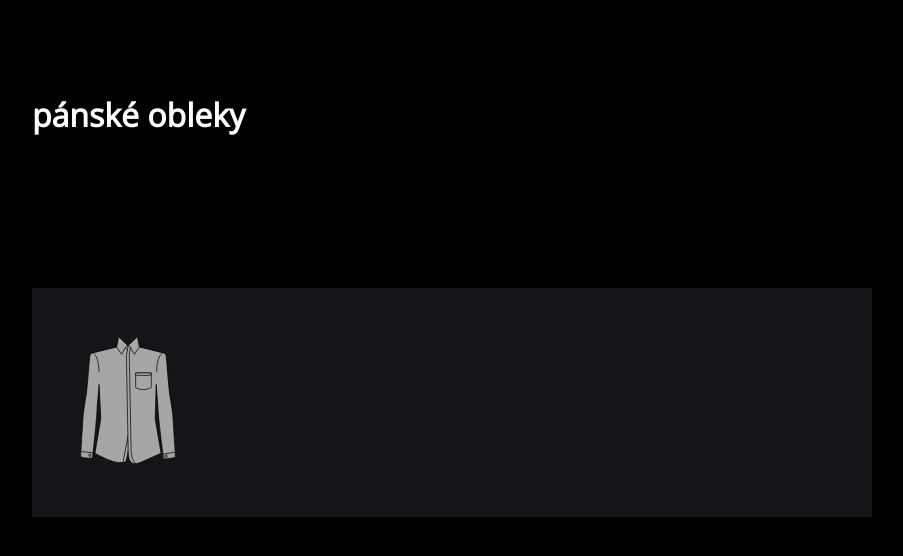
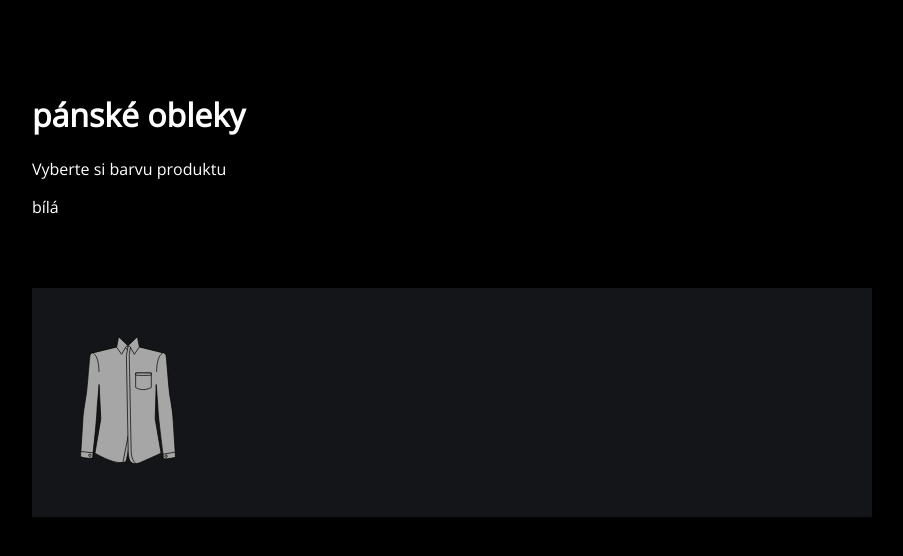
Before and after one commit to Lucie-git/cviceni-panske-obleky, a plain HTML site: page index.html in a window 1280 px wide. Shown: the whole page, without its empty margins (188-1091 px from the left). Drawn offline with nearby package versions, Linux system fonts and the light colour scheme.

Commit message:
Ukázka výběru barev.

```diff
--- a/index.html
+++ b/index.html
@@ -16,6 +16,13 @@
           <span>pánské</span>
           <span>obleky</span>
         </h1>
+        <p>Vyberte si barvu produktu</p>
+        <div class="choose-colors">
+          <div class="color-option">
+            <div class="color-option__box"></div>
+            <p class="color-option__name">bílá</p>
+          </div>
+        </div>
       </div>
     </header>
     <div class="product container">
@@ -38,21 +45,15 @@
         <path
           d="m 135.49739,26.99789 -5,28 5,267 c 0,0 0.205,16.92 4,27 3.911,10.387 14.5,10.5 17.5,9.7 0,0 -12,-8.2 -13,-33.2 -0.294,-7.358 -5.5,-273.5 -5.5,-273.5 l 4.25,-25 z"
         />
-        <path
-          d="m 2.41039,324.96089 34.47,3.475 -1.383,14.562 c 0,0 -22,3 -34,-4 z"
-        />
+        <path d="m 2.41039,324.96089 34.47,3.475 -1.383,14.562 c 0,0 -22,3 -34,-4 z" />
         <path
           d="m 161.49739,1.99789 -26.5,25.5 -26.5,-25.5 -5.5,29.5 14,20 12,-21 c 2,-3 6,-1 6,-1 0,0 4,-2 6,1 l 12,21 14,-21 z"
         />
-        <path
-          d="m 156.49739,103.99789 h 44 v 40.839 c 0,0 -23.61,13.613 -44,0 z"
-        />
+        <path d="m 156.49739,103.99789 h 44 v 40.839 c 0,0 -23.61,13.613 -44,0 z" />
         <path d="m 156.49739,103.99789 h 44 v 6.097 c 0,0 -23.61,2.032 -44,0 z" />
         <path d="m 35.49739,47.99789 c 0,0 17,2 18,53" />
         <path d="m 233.54739,48.01489 c 0,0 -17.004,1.968 -18.1,52.966" />
-        <path
-          d="m 233.45139,332.34989 34.245,-5.615 0.801,14.263 c 0,0 -21,6 -34,4 z"
-        />
+        <path d="m 233.45139,332.34989 34.245,-5.615 0.801,14.263 c 0,0 -21,6 -34,4 z" />
         <path
           d="m 31.16579,335.32925 a 3.4333565,3.4333565 0 0 1 -3.43335,3.43336 3.4333565,3.4333565 0 0 1 -3.43336,-3.43336 3.4333565,3.4333565 0 0 1 3.43336,-3.43336 3.4333565,3.4333565 0 0 1 3.43335,3.43336 z"
         />
```
